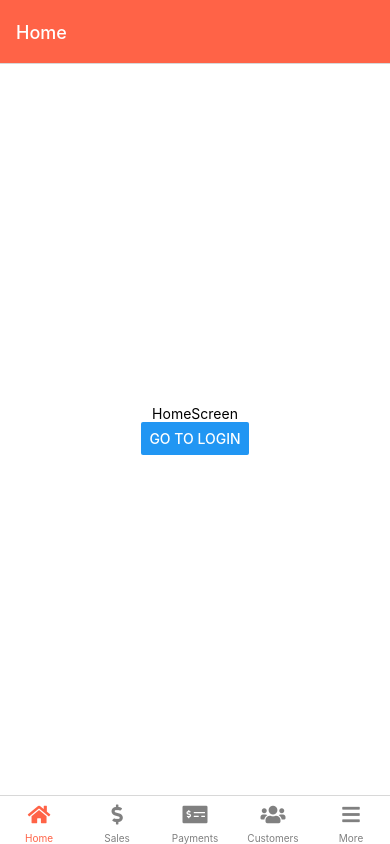
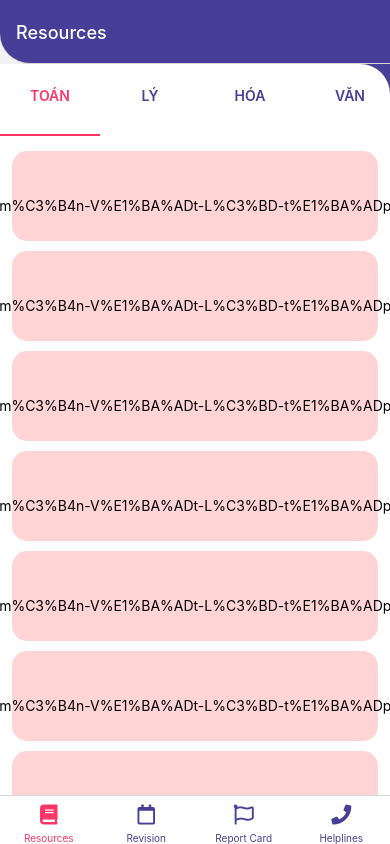
Before and after one commit to Allyday/techwiz-3-app, a React Native app: screen /Root in a window 390 px wide. Built offline with nearby package versions, Linux system fonts and the light colour scheme.

Commit message:
screen resources

```diff
--- a/src/navigation/RootStack.js
+++ b/src/navigation/RootStack.js
@@ -1,18 +1,22 @@
-import { createBottomTabNavigator } from '@react-navigation/bottom-tabs';
-import { createNativeStackNavigator } from '@react-navigation/native-stack';
-import { FontAwesome5 } from '@expo/vector-icons';
+import { createBottomTabNavigator } from "@react-navigation/bottom-tabs";
+import { createNativeStackNavigator } from "@react-navigation/native-stack";
+import { FontAwesome5 } from "@expo/vector-icons";
+import React, { useState } from "react";
+import { Octicons } from "@expo/vector-icons";
 
-import HomeScreen from '../screens/home/HomeScreen';
+import HomeScreen from "../screens/home/HomeScreen";
+import Resources from "../screens/Resources/Resources";
 
 const Tab = createBottomTabNavigator();
 const Stack = createNativeStackNavigator();
 
 const tabBarConfig = {
-  Home: { icon: 'home', label: 'Home' },
-  Sales: { icon: 'dollar-sign', label: 'Sales' },
-  Payments: { icon: 'money-check-alt', label: 'Payments' },
-  Customers: { icon: 'users', label: 'Customers' },
-  More: { icon: 'bars', label: 'More' },
+  ReportCard: { icon: "flag", label: "Report Card" },
+  Resources: { icon: "book", label: "Resources" },
+  Revision: { icon: "calendar", label: "Revision" },
+  Helplines: { icon: "phone", label: "Helplines" },
+  Marks: { icon: "list-alt", label: "Marks" },
+  Progress: { icon: "chalkboard-teacher", label: "Progress" },
 };
 
 export default function RootStack() {
@@ -23,31 +27,53 @@ export default function RootStack() {
 
       return <FontAwesome5 name={iconName} size={20} color={color} />;
     },
-    tabBarActiveTintColor: 'tomato',
-    tabBarInactiveTintColor: 'gray',
-    headerStyle: { backgroundColor: 'tomato' },
-    headerTintColor: 'white',
+    tabBarActiveTintColor: "#fd3667",
+    tabBarInactiveTintColor: "#473f97",
+    headerStyle: { backgroundColor: "#473f97", borderBottomStartRadius: 30 },
+    headerTintColor: "white",
   });
+  const [statusTabBar, setStatusTabBar] = useState(0);
 
   return (
     <Tab.Navigator screenOptions={screenOptions}>
-      <Tab.Screen name="Home" component={HomeScreen} />
-      <Tab.Screen name="Sales" component={HomeScreen} />
-      <Tab.Screen name="Payments" component={HomeScreen} />
-      <Tab.Screen name="Customers" component={HomeScreen} />
-      <Tab.Screen
-        name="More"
-        component={MoreStack}
-        options={{ headerShown: false }}
-      />
+      {statusTabBar == 2 ? (
+        <>
+          <Tab.Screen name="ReportCard" component={HomeScreen} />
+          <Tab.Screen name="Helplines" component={HomeScreen} />
+        </>
+      ) : (
+        <>
+          <Tab.Screen name="Resources" component={Resources} />
+          <Tab.Screen name="Revision" component={HomeScreen} />
+          {statusTabBar == 1 ? (
+            <>
+              <Tab.Screen
+                name="Marks"
+                component={MoreStack}
+                options={{ headerShown: false }}
+              />
+              <Tab.Screen
+                name="Progress"
+                component={MoreStack}
+                options={{ headerShown: false }}
+              />
+            </>
+          ) : (
+            <>
+              <Tab.Screen name="ReportCard" component={HomeScreen} />
+              <Tab.Screen name="Helplines" component={HomeScreen} />
+            </>
+          )}
+        </>
+      )}
     </Tab.Navigator>
   );
 }
 
 function MoreStack() {
   const screenOptions = ({ route }) => ({
-    headerStyle: { backgroundColor: 'tomato' },
-    headerTintColor: 'white',
+    headerStyle: { backgroundColor: "#fd3667" },
+    headerTintColor: "white",
   });
 
   return (
@@ -55,12 +81,12 @@ function MoreStack() {
       <Stack.Screen
         name="MoreScreen"
         component={HomeScreen}
-        options={{ title: 'More' }}
+        options={{ title: "More" }}
       />
       <Stack.Screen
         name="Account"
         component={HomeScreen}
-        options={{ title: 'Account' }}
+        options={{ title: "Account" }}
       />
     </Stack.Navigator>
   );
--- /dev/null
+++ b/src/screens/Resources/Resources.jsx
@@ -0,0 +1,189 @@
+import * as React from "react";
+import {
+  View,
+  useWindowDimensions,
+  StyleSheet,
+  ScrollView,
+  Text,
+} from "react-native";
+import {
+  TabView,
+  TabBar,
+  SceneMap,
+  NavigationState,
+  SceneRendererProps,
+} from "react-native-tab-view";
+import { List } from "react-native-paper";
+import { FontAwesome5 } from "@expo/vector-icons";
+
+const Data = [
+  {
+    name: "Toán",
+    type: "pdf",
+    idSubject: 1,
+    link: "https://shopee.vn/S%C3%A1ch-Chi%E1%BA%BFn-th%E1%BA%AFng-k%C3%AC-thi-9-v%C3%A0o-10-chuy%C3%AAn-m%C3%B4n-V%E1%BA%ADt-L%C3%BD-t%E1%BA%ADp-1-i.17755904.7239258167?sp_atk=1b50e220-588c-443e-8695-bf7560e034af&xptdk=1b50e220-588c-443e-8695-bf7560e034af",
+  },
+  {
+    name: "Toán",
+    type: "pdf",
+    idSubject: 1,
+    link: "https://shopee.vn/S%C3%A1ch-Chi%E1%BA%BFn-th%E1%BA%AFng-k%C3%AC-thi-9-v%C3%A0o-10-chuy%C3%AAn-m%C3%B4n-V%E1%BA%ADt-L%C3%BD-t%E1%BA%ADp-1-i.17755904.7239258167?sp_atk=1b50e220-588c-443e-8695-bf7560e034af&xptdk=1b50e220-588c-443e-8695-bf7560e034af",
+  },
+  {
+    name: "Toán",
+    type: "pdf",
+    idSubject: 1,
+    link: "https://shopee.vn/S%C3%A1ch-Chi%E1%BA%BFn-th%E1%BA%AFng-k%C3%AC-thi-9-v%C3%A0o-10-chuy%C3%AAn-m%C3%B4n-V%E1%BA%ADt-L%C3%BD-t%E1%BA%ADp-1-i.17755904.7239258167?sp_atk=1b50e220-588c-443e-8695-bf7560e034af&xptdk=1b50e220-588c-443e-8695-bf7560e034af",
+  },
+  {
+    name: "Toán",
+    type: "pdf",
+    idSubject: 1,
+    link: "https://shopee.vn/S%C3%A1ch-Chi%E1%BA%BFn-th%E1%BA%AFng-k%C3%AC-thi-9-v%C3%A0o-10-chuy%C3%AAn-m%C3%B4n-V%E1%BA%ADt-L%C3%BD-t%E1%BA%ADp-1-i.17755904.7239258167?sp_atk=1b50e220-588c-443e-8695-bf7560e034af&xptdk=1b50e220-588c-443e-8695-bf7560e034af",
+  },
+  {
+    name: "Toán",
+    type: "pdf",
+    idSubject: 1,
+    link: "https://shopee.vn/S%C3%A1ch-Chi%E1%BA%BFn-th%E1%BA%AFng-k%C3%AC-thi-9-v%C3%A0o-10-chuy%C3%AAn-m%C3%B4n-V%E1%BA%ADt-L%C3%BD-t%E1%BA%ADp-1-i.17755904.7239258167?sp_atk=1b50e220-588c-443e-8695-bf7560e034af&xptdk=1b50e220-588c-443e-8695-bf7560e034af",
+  },
+  {
+    name: "Toán",
+    type: "pdf",
+    idSubject: 1,
+    link: "https://shopee.vn/S%C3%A1ch-Chi%E1%BA%BFn-th%E1%BA%AFng-k%C3%AC-thi-9-v%C3%A0o-10-chuy%C3%AAn-m%C3%B4n-V%E1%BA%ADt-L%C3%BD-t%E1%BA%ADp-1-i.17755904.7239258167?sp_atk=1b50e220-588c-443e-8695-bf7560e034af&xptdk=1b50e220-588c-443e-8695-bf7560e034af",
+  },
+  {
+    name: "Toán",
+    type: "pdf",
+    idSubject: 1,
+    link: "https://shopee.vn/S%C3%A1ch-Chi%E1%BA%BFn-th%E1%BA%AFng-k%C3%AC-thi-9-v%C3%A0o-10-chuy%C3%AAn-m%C3%B4n-V%E1%BA%ADt-L%C3%BD-t%E1%BA%ADp-1-i.17755904.7239258167?sp_atk=1b50e220-588c-443e-8695-bf7560e034af&xptdk=1b50e220-588c-443e-8695-bf7560e034af",
+  },
+  {
+    name: "Toán",
+    type: "pdf",
+    idSubject: 1,
+    link: "https://shopee.vn/S%C3%A1ch-Chi%E1%BA%BFn-th%E1%BA%AFng-k%C3%AC-thi-9-v%C3%A0o-10-chuy%C3%AAn-m%C3%B4n-V%E1%BA%ADt-L%C3%BD-t%E1%BA%ADp-1-i.17755904.7239258167?sp_atk=1b50e220-588c-443e-8695-bf7560e034af&xptdk=1b50e220-588c-443e-8695-bf7560e034af",
+  },
+];
+
+const FirstRoute = () => (
+  <ScrollView style={{ paddingVertical: 10, backgroundColor: "#fff" }}>
+    {Data.map((v, k) => (
+      <List.Item
+        key={k}
+        title={v.name}
+        description={() => <Text numberOfLines={1}>{v.link}</Text>}
+        left={() => (
+          <View
+            style={{
+              width: 50,
+              height: 60,
+              justifyContent: "center",
+              alignItems: "center",
+              backgroundColor: "#fff",
+              borderRadius: 5,
+              borderColor: "#cccbd9",
+              borderWidth: 1,
+            }}
+          >
+            <FontAwesome5
+              name={
+                v.type == "pdf"
+                  ? "file-pdf"
+                  : v.type == "video"
+                  ? "file-video"
+                  : "file-word"
+              }
+              size={20}
+              color={"#473f97"}
+            />
+          </View>
+        )}
+        style={{
+          padding: 15,
+          marginVertical: 5,
+          backgroundColor: "#ffd4d4",
+          marginHorizontal: 12,
+          borderRadius: 15,
+          justifyContent: "center",
+          alignItems: "center",
+        }}
+      />
+    ))}
+  </ScrollView>
+);
+
+const SecondRoute = () => <View style={{ flex: 1, backgroundColor: "#fff" }} />;
+
+const renderScene = SceneMap({
+  first: FirstRoute,
+  second1: SecondRoute,
+  first2: FirstRoute,
+  second3: SecondRoute,
+  first4: FirstRoute,
+  second5: SecondRoute,
+  first6: FirstRoute,
+  second7: SecondRoute,
+});
+
+const renderTabBar = (SceneRendererProps) => (
+  <View style={{ backgroundColor: "#473f97" }}>
+    <TabBar
+      {...SceneRendererProps}
+      scrollEnabled
+      indicatorStyle={styles.indicator}
+      style={styles.tabbar}
+      tabStyle={styles.tab}
+      labelStyle={styles.label}
+      activeColor={"#fd3667"}
+      onTabPress={(e) => console.log(e)}
+    />
+  </View>
+);
+export default function Resources() {
+  const layout = useWindowDimensions();
+
+  const [index, setIndex] = React.useState(0);
+  const [routes] = React.useState([
+    { key: "first", title: "Toán" },
+    { key: "second1", title: "Lý" },
+    { key: "first2", title: "Hóa" },
+    { key: "second3", title: "Văn" },
+    { key: "first4", title: "Sử" },
+    { key: "second5", title: "Địa" },
+    { key: "first6", title: "GDCD" },
+    { key: "second7", title: "Mỹ thuật" },
+  ]);
+
+  return (
+    <TabView
+      lazy
+      navigationState={{ index, routes }}
+      renderScene={renderScene}
+      onIndexChange={setIndex}
+      initialLayout={{ width: layout.width }}
+      renderTabBar={renderTabBar}
+    />
+  );
+}
+
+const styles = StyleSheet.create({
+  tabbar: {
+    backgroundColor: "#fff",
+    elevation: 0,
+    paddingBottom: 10,
+    borderTopEndRadius: 30,
+  },
+  tab: {
+    width: 100,
+    borderBottomColor: "#fff",
+  },
+  indicator: {
+    backgroundColor: "#fd3667",
+  },
+  label: {
+    fontWeight: "600",
+    color: "#473f97",
+  },
+});
```
Also changed, not shown: 2 other files (tests, documents, lock files or other folders).
